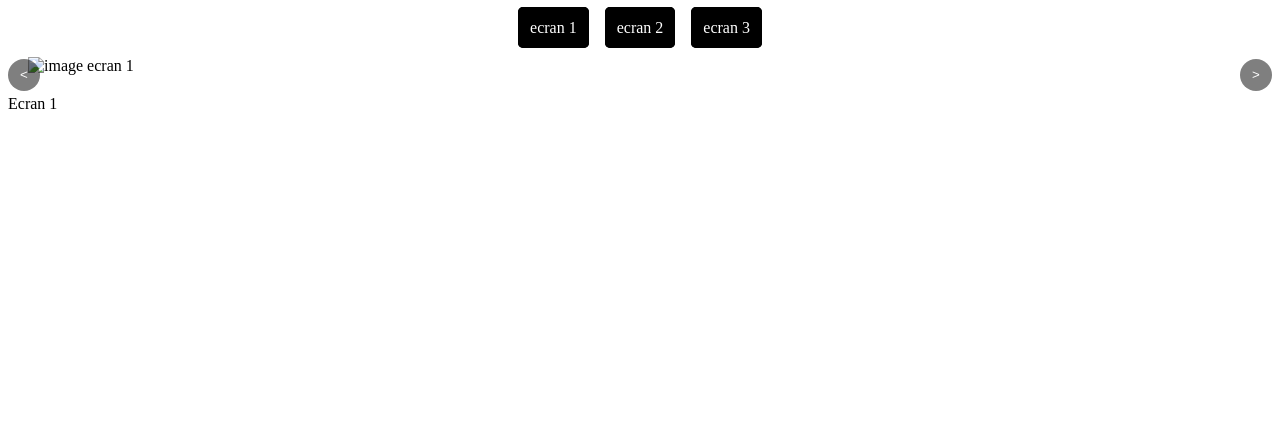
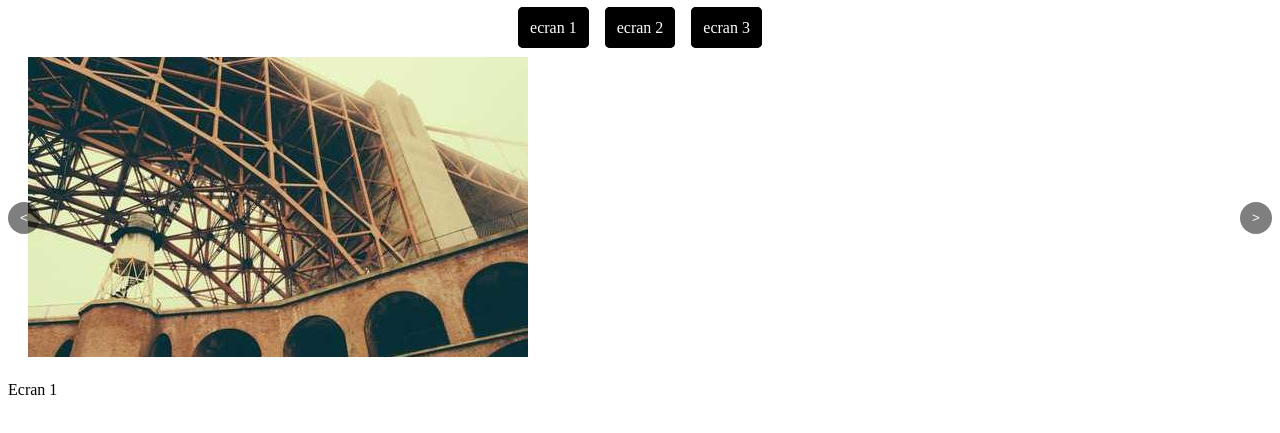
Before and after one commit to PapouMarc/HTML-test-netlify, a plain HTML site: page caroussel/index.html in a window 1280 px wide. Shown: the part 61-494 px from the top of the page. Drawn offline with nearby package versions, Linux system fonts and the light colour scheme.

Commit message:
correction url images

```diff
--- a/caroussel/index.html
+++ b/caroussel/index.html
@@ -25,19 +25,19 @@
                            .id">
             <div id="ecran-1" class="carrousel_ecran">
                 <figure>
-                    <img src="./assets/css/img/1.jpg" alt="image ecran 1">
+                    <img src="./assets/img/1.jpg" alt="image ecran 1">
                     <figcaption>Ecran 1</figcaption>
                 </figure>
             </div>
             <div id="ecran-2" class="carrousel_ecran">
                 <figure>
-                    <img src="./assets/css/img/1.jpg" alt="image ecran 2">
+                    <img src="./assets/img/1.jpg" alt="image ecran 2">
                     <figcaption>Ecran 2</figcaption>
                 </figure>
             </div>
             <div id="ecran-3" class="carrousel_ecran">
                 <figure>
-                    <img src="./assets/css/img/1.jpg" alt="image ecran 3">
+                    <img src="./assets/img/1.jpg" alt="image ecran 3">
                     <figcaption>Ecran 3</figcaption>
                 </figure>
             </div>
```
